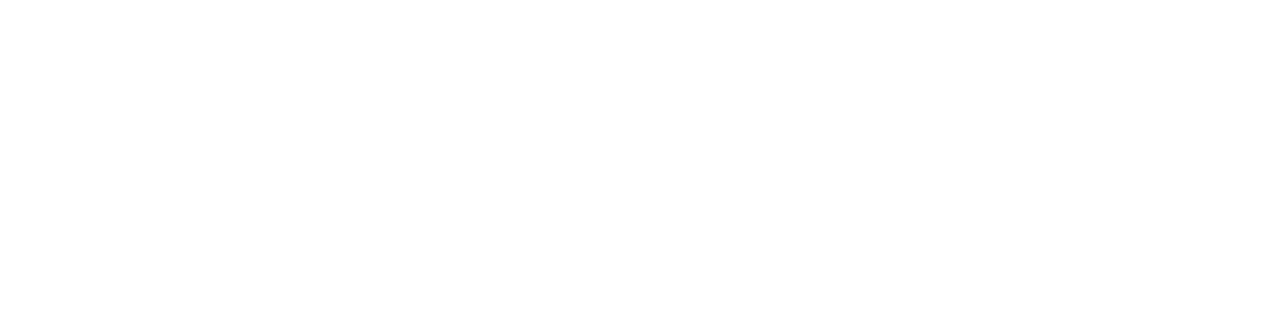
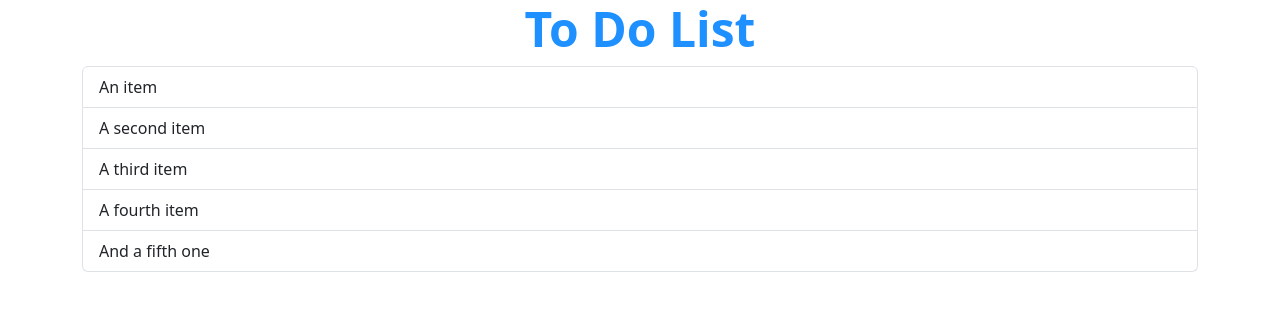
Before and after one commit to PasquiFra/vue-todolist, a plain HTML site: page index.html in a window 1280 px wide. Drawn offline with nearby package versions, Linux system fonts and the light colour scheme.

Commit message:
VueJS OK

```diff
--- a/index.html
+++ b/index.html
@@ -32,8 +32,30 @@
     </head>
 
 <body>
+    <div id="root">
+        <div class="container">
+
+            <header class="text-center">
+
+                <h1>To Do List</h1>
+
+            </header>
+
+            <main>
+
+                <ul class="list-group">
+                    <li class="list-group-item">An item</li>
+                    <li class="list-group-item">A second item</li>
+                    <li class="list-group-item">A third item</li>
+                    <li class="list-group-item">A fourth item</li>
+                    <li class="list-group-item">And a fifth one</li>
+                </ul>
+
+            </main>
 
 
+        </div>
+    </div>
     <script src="https://cdn.jsdelivr.net/npm/bootstrap@5.3.2/dist/js/bootstrap.bundle.min.js" integrity="sha384-C6RzsynM9kWDrMNeT87bh95OGNyZPhcTNXj1NW7RuBCsyN/o0jlpcV8Qyq46cDfL" crossorigin="anonymous"></script>
 </body>
 
--- a/js/script.js
+++ b/js/script.js
@@ -1 +1,17 @@
 console.log("Vue ok", Vue);
+
+const { createApp } = Vue;
+
+const app = createApp ({
+    name: "ToDoList",
+    data () {
+        return {
+            message: "Questo messaggio è stato scritto su Javascript"
+        }
+    },
+    /*methods: {
+
+    }*/
+})
+
+app.mount("#root");
--- a/style/style.css
+++ b/style/style.css
@@ -0,0 +1,5 @@
+header h1 {
+    font-weight: 700;
+    font-size: 3rem;
+    color: dodgerblue;
+}
```
